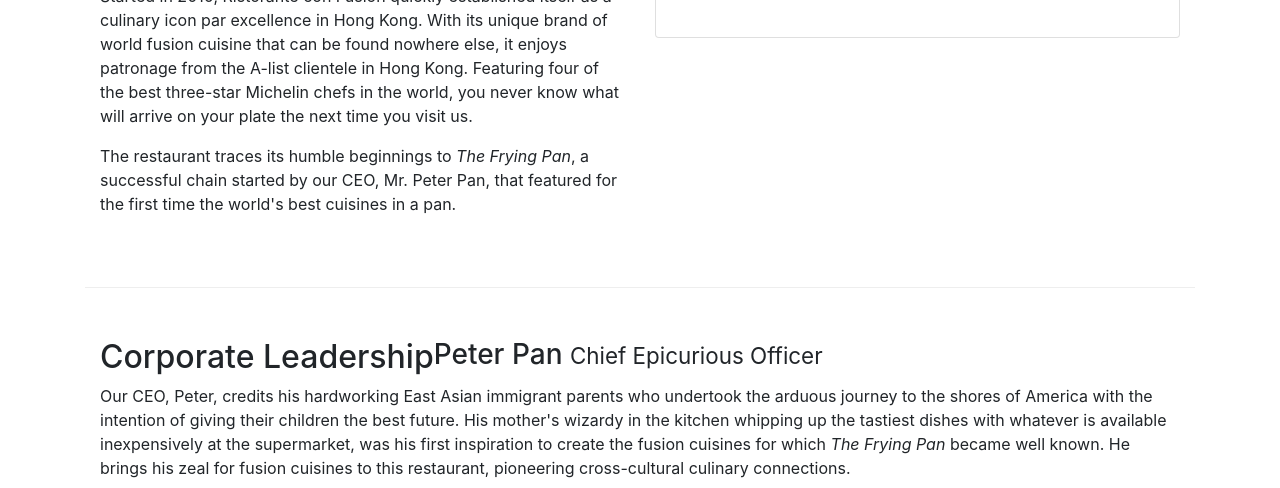
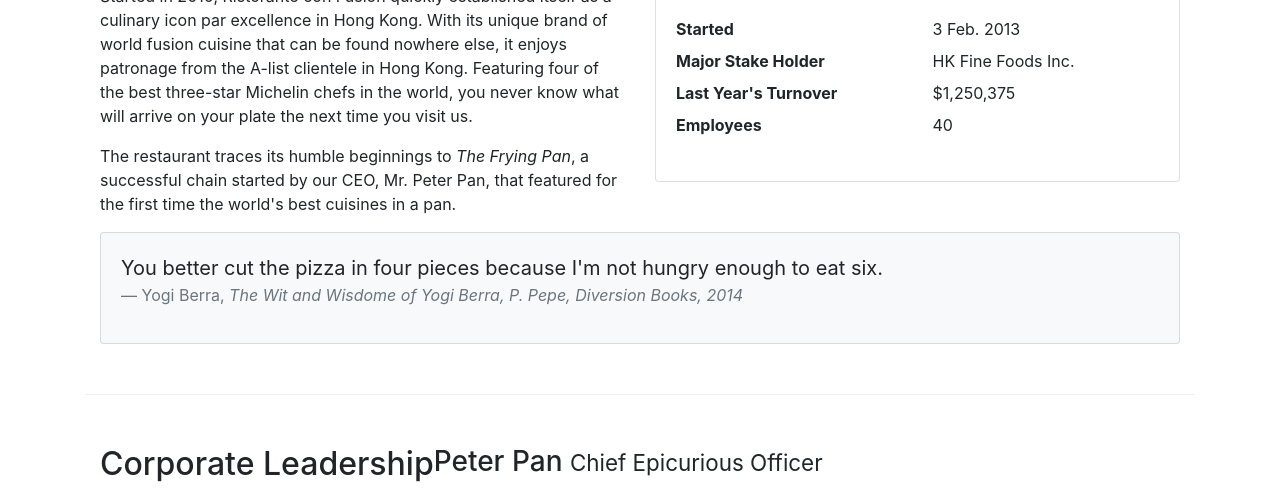
Before and after one commit to kenundrim/Bootstrap, a website: page aboutus.html in a window 1280 px wide. Shown: the part 554-1042 px from the top of the page. Drawn offline with nearby package versions, Linux system fonts and the light colour scheme.

Commit message:
table and cards pt2/fn

```diff
--- a/aboutus.html
+++ b/aboutus.html
@@ -70,8 +70,28 @@
                 <div class="card">
                     <h3 class="card-header bg-primary text-white">Facts At a Glance</h3>
                     <div class="card-body">
-
+                        <dl class="row">
+                            <dt class="col-6">Started</dt>
+                            <dd class="col-6">3 Feb. 2013</dd>
+                            <dt class="col-6">Major Stake Holder</dt>
+                            <dd class="col-6">HK Fine Foods Inc.</dd>
+                            <dt class="col-6">Last Year's Turnover</dt>
+                            <dd class="col-6">$1,250,375</dd>
+                            <dt class="col-6">Employees</dt>
+                            <dd class="col-6">40</dd>
+                        </dl>
                     </div>
+                </div>
+            </div>
+            <div class="col-12">
+                <div class="card card-body bg-light">
+                    <blockquote class="blockquote">
+                        <p class="mb-0">You better cut the pizza in four pieces
+                             because I'm not hungry enough to eat six.</p>
+                        <footer class="blockquote-footer">Yogi Berra,
+                            <cite title="Source Title">The Wit and Wisdome of Yogi Berra, P. Pepe, Diversion Books, 2014</cite>
+                        </footer>
+                    </blockquote>
                 </div>
             </div>
         </div>
```
